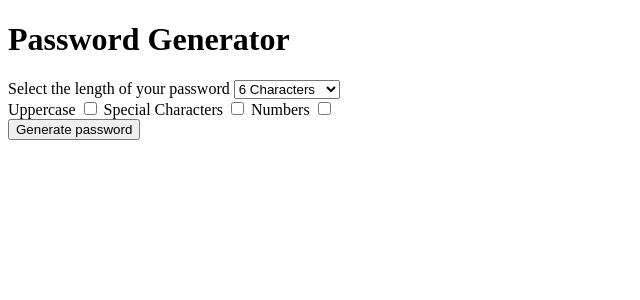
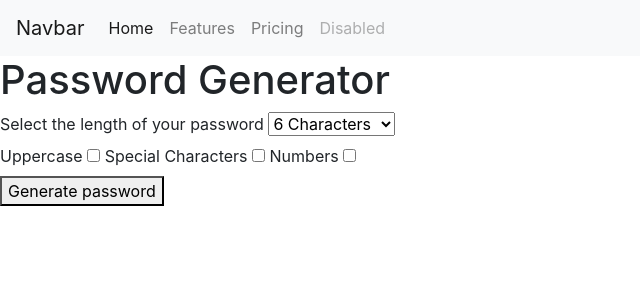
Before and after one commit to luisSantamariaCOL/Django-PasswordGenerator, a Django app: page / in a window 1280 px wide. Shown: the top 300 px of the page, without its empty margins (0-640 px from the left). Run offline with Django 4.2, Linux system fonts and the light colour scheme.

Commit message:
navbar incluido

```diff
--- a/generator/templates/generator/layout.html
+++ b/generator/templates/generator/layout.html
@@ -5,10 +5,14 @@
     <meta http-equiv="X-UA-Compatible" content="IE=edge">
     <meta name="viewport" content="width=device-width, initial-scale=1.0">
     <title>Password Generator</title>
+    <link rel="stylesheet" href="https://cdn.jsdelivr.net/npm/bootstrap@4.1.3/dist/css/bootstrap.min.css"
+    integrity="sha384-MCw98/SFnGE8fJT3GXwEOngsV7Zt27NXFoaoApmYm81iuXoPkFOJwJ8ERdknLPMO" crossorigin="anonymous">
 </head>
 <body>
 
-    {% block content %}
+    {% include 'generator/partials/_navbar.html' %}
+
+    {% block content %}jj
     {% endblock %}
 
 </body>
--- /dev/null
+++ b/generator/templates/generator/partials/_navbar.html
@@ -0,0 +1,22 @@
+<nav class="navbar navbar-expand-lg navbar-light bg-light">
+    <a class="navbar-brand" href="#">Navbar</a>
+    <button class="navbar-toggler" type="button" data-toggle="collapse" data-target="#navbarNav" aria-controls="navbarNav" aria-expanded="false" aria-label="Toggle navigation">
+      <span class="navbar-toggler-icon"></span>
+    </button>
+    <div class="collapse navbar-collapse" id="navbarNav">
+      <ul class="navbar-nav">
+        <li class="nav-item active">
+          <a class="nav-link" href="#">Home <span class="sr-only">(current)</span></a>
+        </li>
+        <li class="nav-item">
+          <a class="nav-link" href="#">Features</a>
+        </li>
+        <li class="nav-item">
+          <a class="nav-link" href="#">Pricing</a>
+        </li>
+        <li class="nav-item">
+          <a class="nav-link disabled" href="#">Disabled</a>
+        </li>
+      </ul>
+    </div>
+  </nav>
```
